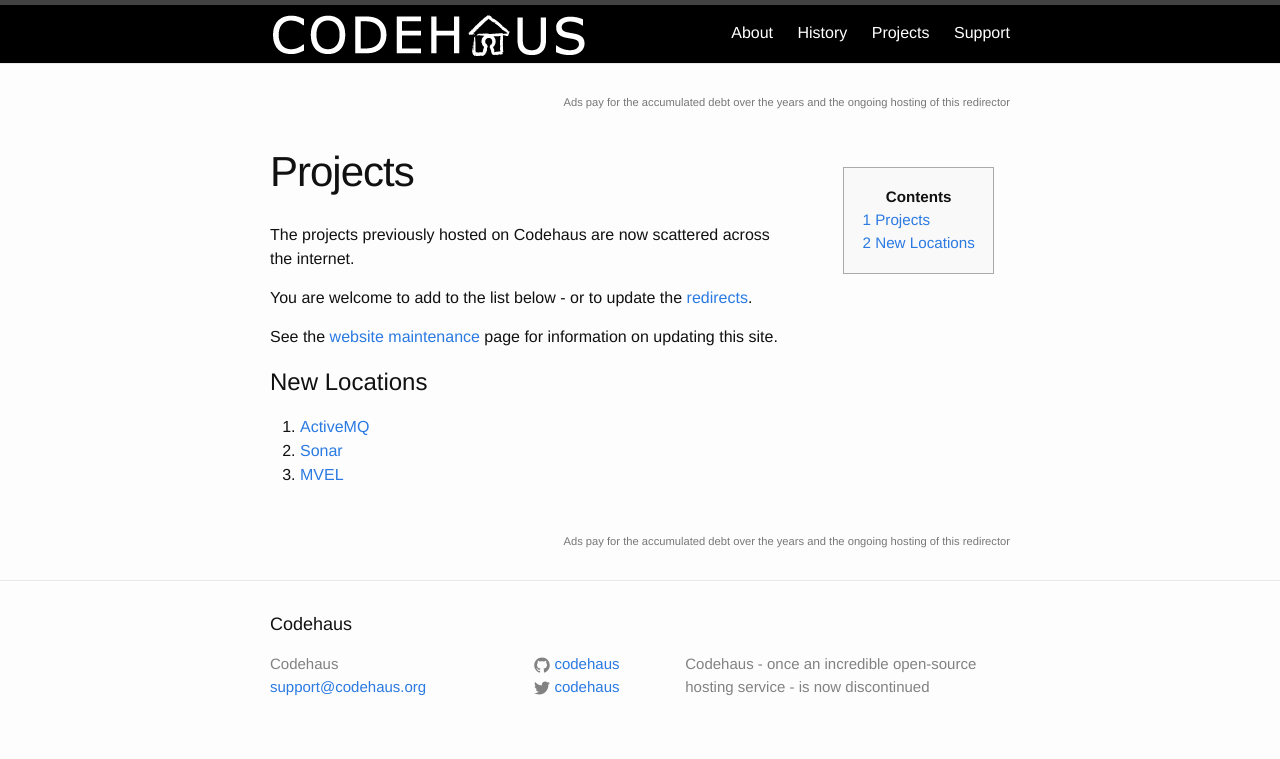
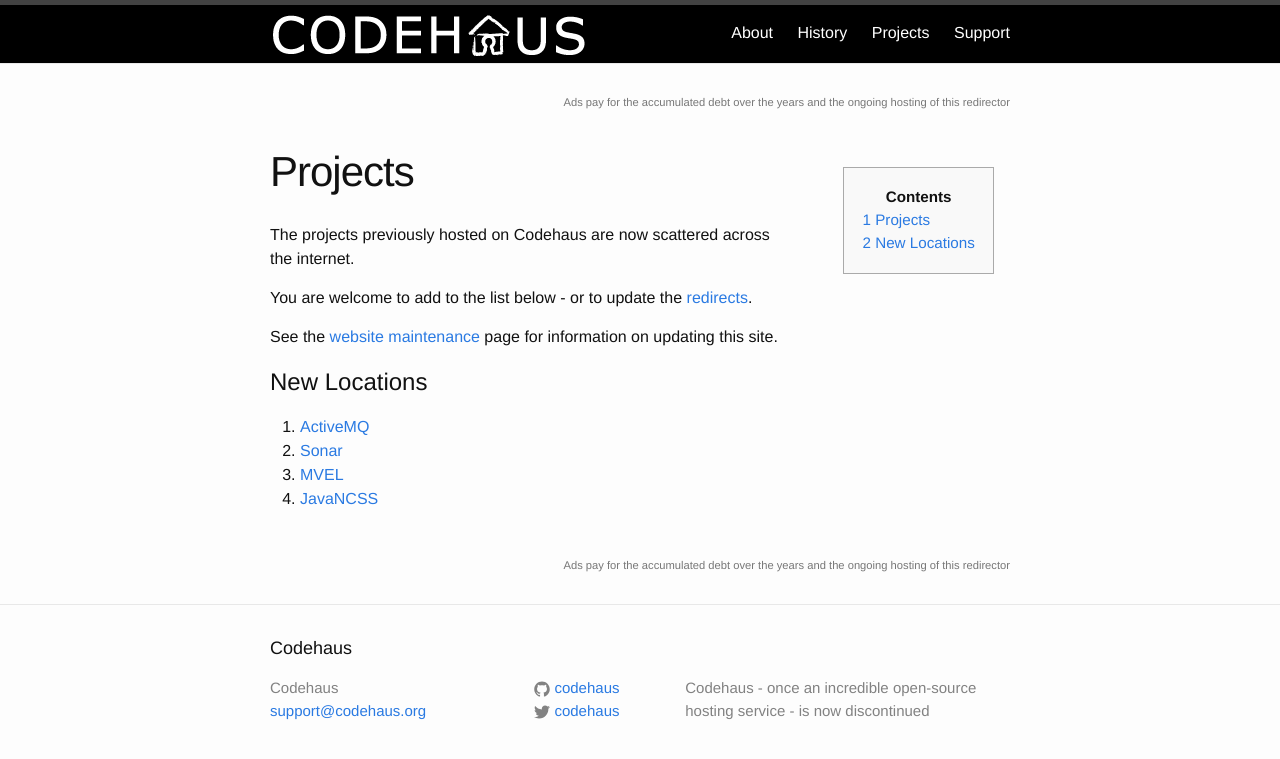
Before and after one commit to codehaus/www-codehaus-org, a Jekyll site: the page built from app/projects.md, in a window 1280 px wide. Shown: the top 759 px of the page. Built offline with Jekyll 4.4.1, drawn with Linux system fonts in a browser that asks for light colours.

Commit message:
new home for JavaNCSS

```diff
--- a/app/projects.md
+++ b/app/projects.md
@@ -18,3 +18,4 @@
 1. <a href='https://activemq.apache.org/'>ActiveMQ</a>
 1. <a href='http://sonarqube.org/'>Sonar</a>
 1. <a href='https://github.com/mvel/mvel'>MVEL</a>
+1. <a href='https://github.com/JavaNCSS'>JavaNCSS</a>
```
